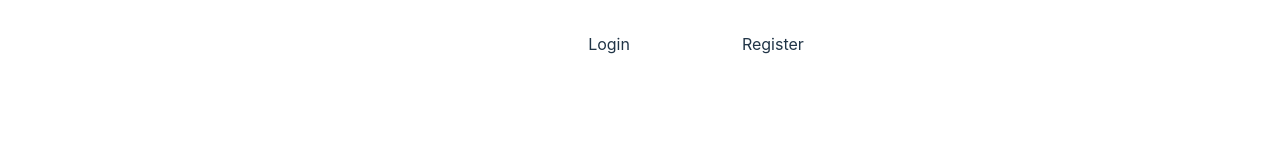
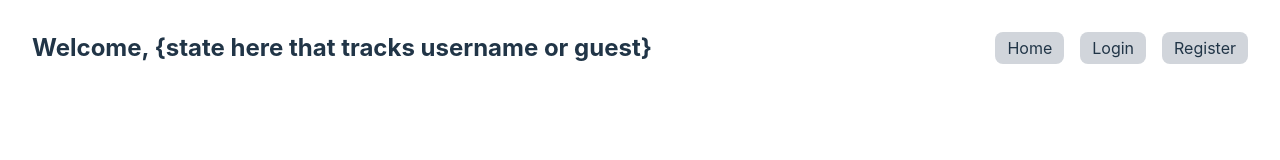
Before and after one commit to unkerpete/ToiletsSearchRate_client, a React (Vite) app: page /home in a window 1280 px wide. Shown: the top 160 px of the page. Built offline with nearby package versions, Linux system fonts and the light colour scheme; no server answers.

Commit message:
Navbar wip1. Added /home link. Added some styling

```diff
--- a/src/components/navbar.jsx
+++ b/src/components/navbar.jsx
@@ -4,11 +4,29 @@ import { Link } from 'react-router-dom';
 const Navbar = () => {
   return (
     <>
-      <div>
-        <Link to="/login" className="m-28">
-          Login
-        </Link>
-        <Link to="/register">Register</Link>
+      <div className="flex justify-between">
+        <span className="text-2xl font-bold">{`Welcome, {state here that tracks username or guest}`}</span>
+
+        <div className="flex items-center">
+          <Link
+            to="/home"
+            className="mr-4 px-3 py-1 rounded-lg bg-gray-300 hover:bg-gray-400"
+          >
+            Home
+          </Link>
+          <Link
+            to="/login"
+            className="mr-4 px-3 py-1 rounded-lg bg-gray-300 hover:bg-gray-400"
+          >
+            Login
+          </Link>
+          <Link
+            to="/register"
+            className="px-3 py-1 rounded-lg bg-gray-300 hover:bg-gray-400"
+          >
+            Register
+          </Link>
+        </div>
       </div>
     </>
   );
```
